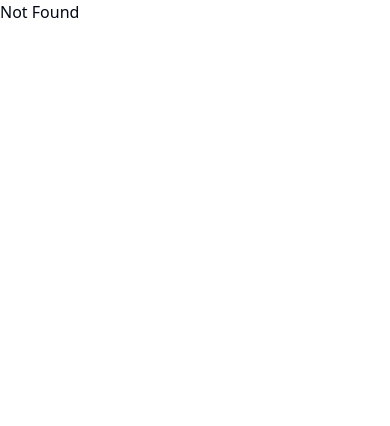
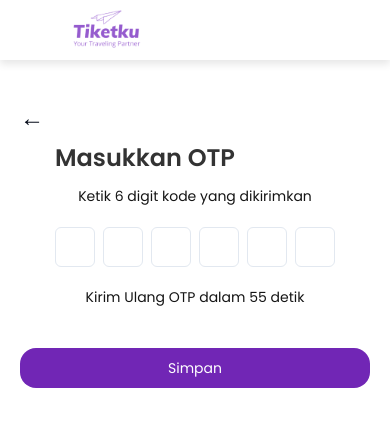
Before and after one commit to fariqmanaf/final-project-binar-FE, a React (Vite) app: page /auth/otp in a window 390 px wide. Shown: the top 426 px of the page. Built offline with nearby package versions, Linux system fonts and the light colour scheme.

Commit message:
add otp page

```diff
--- a/package.json
+++ b/package.json
@@ -23,6 +23,7 @@
     "@tanstack/react-router": "^1.82.2",
     "class-variance-authority": "^0.7.0",
     "clsx": "^2.1.1",
+    "input-otp": "^1.4.1",
     "lucide-react": "^0.460.0",
     "motion": "^11.11.17",
     "react": "^18.3.1",
--- /dev/null
+++ b/src/components/ui/input-otp.jsx
@@ -0,0 +1,53 @@
+import * as React from "react"
+import { OTPInput, OTPInputContext } from "input-otp"
+import { Dot } from "lucide-react"
+
+import { cn } from "@/lib/utils"
+
+const InputOTP = React.forwardRef(({ className, containerClassName, ...props }, ref) => (
+  <OTPInput
+    ref={ref}
+    containerClassName={cn("flex items-center gap-2 has-[:disabled]:opacity-50", containerClassName)}
+    className={cn("disabled:cursor-not-allowed", className)}
+    {...props} />
+))
+InputOTP.displayName = "InputOTP"
+
+const InputOTPGroup = React.forwardRef(({ className, ...props }, ref) => (
+  <div ref={ref} className={cn("flex items-center", className)} {...props} />
+))
+InputOTPGroup.displayName = "InputOTPGroup"
+
+const InputOTPSlot = React.forwardRef(({ index, className, ...props }, ref) => {
+  const inputOTPContext = React.useContext(OTPInputContext)
+  const { char, hasFakeCaret, isActive } = inputOTPContext.slots[index]
+
+  return (
+    (<div
+      ref={ref}
+      className={cn(
+        "relative flex h-10 w-10 items-center justify-center border-y border-r border-input text-sm transition-all first:rounded-l-md first:border-l last:rounded-r-md",
+        isActive && "z-10 ring-2 ring-ring ring-offset-background",
+        className
+      )}
+      {...props}>
+      {char}
+      {hasFakeCaret && (
+        <div
+          className="pointer-events-none absolute inset-0 flex items-center justify-center">
+          <div className="h-4 w-px animate-caret-blink bg-foreground duration-1000" />
+        </div>
+      )}
+    </div>)
+  );
+})
+InputOTPSlot.displayName = "InputOTPSlot"
+
+const InputOTPSeparator = React.forwardRef(({ ...props }, ref) => (
+  <div ref={ref} role="separator" {...props}>
+    <Dot />
+  </div>
+))
+InputOTPSeparator.displayName = "InputOTPSeparator"
+
+export { InputOTP, InputOTPGroup, InputOTPSlot, InputOTPSeparator }
--- a/src/routeTree.gen.ts
+++ b/src/routeTree.gen.ts
@@ -8,94 +8,113 @@
 // You should NOT make any changes in this file as it will be overwritten.
 // Additionally, you should also exclude this file from your linter and/or formatter to prevent it from being checked or modified.
 
-import { createFileRoute } from "@tanstack/react-router";
+import { createFileRoute } from '@tanstack/react-router'
 
 // Import Routes
 
-import { Route as rootRoute } from "./routes/__root";
+import { Route as rootRoute } from './routes/__root'
+import { Route as AuthOtpImport } from './routes/auth/otp'
 
 // Create Virtual Routes
 
-const IndexLazyImport = createFileRoute("/")();
-const AuthResetPasswordLazyImport = createFileRoute("/auth/reset-password")();
+const IndexLazyImport = createFileRoute('/')()
+const AuthResetPasswordLazyImport = createFileRoute('/auth/reset-password')()
 
 // Create/Update Routes
 
 const IndexLazyRoute = IndexLazyImport.update({
-  id: "/",
-  path: "/",
+  id: '/',
+  path: '/',
   getParentRoute: () => rootRoute,
-} as any).lazy(() => import("./routes/index.lazy").then((d) => d.Route));
+} as any).lazy(() => import('./routes/index.lazy').then((d) => d.Route))
 
 const AuthResetPasswordLazyRoute = AuthResetPasswordLazyImport.update({
-  id: "/auth/reset-password",
-  path: "/auth/reset-password",
+  id: '/auth/reset-password',
+  path: '/auth/reset-password',
   getParentRoute: () => rootRoute,
 } as any).lazy(() =>
-  import("./routes/auth/reset-password.lazy").then((d) => d.Route),
-);
+  import('./routes/auth/reset-password.lazy').then((d) => d.Route),
+)
+
+const AuthOtpRoute = AuthOtpImport.update({
+  id: '/auth/otp',
+  path: '/auth/otp',
+  getParentRoute: () => rootRoute,
+} as any)
 
 // Populate the FileRoutesByPath interface
 
-declare module "@tanstack/react-router" {
+declare module '@tanstack/react-router' {
   interface FileRoutesByPath {
-    "/": {
-      id: "/";
-      path: "/";
-      fullPath: "/";
-      preLoaderRoute: typeof IndexLazyImport;
-      parentRoute: typeof rootRoute;
-    };
-    "/auth/reset-password": {
-      id: "/auth/reset-password";
-      path: "/auth/reset-password";
-      fullPath: "/auth/reset-password";
-      preLoaderRoute: typeof AuthResetPasswordLazyImport;
-      parentRoute: typeof rootRoute;
-    };
+    '/': {
+      id: '/'
+      path: '/'
+      fullPath: '/'
+      preLoaderRoute: typeof IndexLazyImport
+      parentRoute: typeof rootRoute
+    }
+    '/auth/otp': {
+      id: '/auth/otp'
+      path: '/auth/otp'
+      fullPath: '/auth/otp'
+      preLoaderRoute: typeof AuthOtpImport
+      parentRoute: typeof rootRoute
+    }
+    '/auth/reset-password': {
+      id: '/auth/reset-password'
+      path: '/auth/reset-password'
+      fullPath: '/auth/reset-password'
+      preLoaderRoute: typeof AuthResetPasswordLazyImport
+      parentRoute: typeof rootRoute
+    }
   }
 }
 
 // Create and export the route tree
 
 export interface FileRoutesByFullPath {
-  "/": typeof IndexLazyRoute;
-  "/auth/reset-password": typeof AuthResetPasswordLazyRoute;
+  '/': typeof IndexLazyRoute
+  '/auth/otp': typeof AuthOtpRoute
+  '/auth/reset-password': typeof AuthResetPasswordLazyRoute
 }
 
 export interface FileRoutesByTo {
-  "/": typeof IndexLazyRoute;
-  "/auth/reset-password": typeof AuthResetPasswordLazyRoute;
+  '/': typeof IndexLazyRoute
+  '/auth/otp': typeof AuthOtpRoute
+  '/auth/reset-password': typeof AuthResetPasswordLazyRoute
 }
 
 export interface FileRoutesById {
-  __root__: typeof rootRoute;
-  "/": typeof IndexLazyRoute;
-  "/auth/reset-password": typeof AuthResetPasswordLazyRoute;
+  __root__: typeof rootRoute
+  '/': typeof IndexLazyRoute
+  '/auth/otp': typeof AuthOtpRoute
+  '/auth/reset-password': typeof AuthResetPasswordLazyRoute
 }
 
 export interface FileRouteTypes {
-  fileRoutesByFullPath: FileRoutesByFullPath;
-  fullPaths: "/" | "/auth/reset-password";
-  fileRoutesByTo: FileRoutesByTo;
-  to: "/" | "/auth/reset-password";
-  id: "__root__" | "/" | "/auth/reset-password";
-  fileRoutesById: FileRoutesById;
+  fileRoutesByFullPath: FileRoutesByFullPath
+  fullPaths: '/' | '/auth/otp' | '/auth/reset-password'
+  fileRoutesByTo: FileRoutesByTo
+  to: '/' | '/auth/otp' | '/auth/reset-password'
+  id: '__root__' | '/' | '/auth/otp' | '/auth/reset-password'
+  fileRoutesById: FileRoutesById
 }
 
 export interface RootRouteChildren {
-  IndexLazyRoute: typeof IndexLazyRoute;
-  AuthResetPasswordLazyRoute: typeof AuthResetPasswordLazyRoute;
+  IndexLazyRoute: typeof IndexLazyRoute
+  AuthOtpRoute: typeof AuthOtpRoute
+  AuthResetPasswordLazyRoute: typeof AuthResetPasswordLazyRoute
 }
 
 const rootRouteChildren: RootRouteChildren = {
   IndexLazyRoute: IndexLazyRoute,
+  AuthOtpRoute: AuthOtpRoute,
   AuthResetPasswordLazyRoute: AuthResetPasswordLazyRoute,
-};
+}
 
 export const routeTree = rootRoute
   ._addFileChildren(rootRouteChildren)
-  ._addFileTypes<FileRouteTypes>();
+  ._addFileTypes<FileRouteTypes>()
 
 /* ROUTE_MANIFEST_START
 {
@@ -104,11 +123,15 @@ export const routeTree = rootRoute
       "filePath": "__root.jsx",
       "children": [
         "/",
+        "/auth/otp",
         "/auth/reset-password"
       ]
     },
     "/": {
       "filePath": "index.lazy.jsx"
+    },
+    "/auth/otp": {
+      "filePath": "auth/otp.jsx"
     },
     "/auth/reset-password": {
       "filePath": "auth/reset-password.lazy.jsx"
--- /dev/null
+++ b/src/routes/auth/Otp.css
@@ -0,0 +1,158 @@
+@import url('https://fonts.googleapis.com/css2?family=Poppins:wght@400;600&display=swap');
+
+html, body {
+    height: 100%;
+    font-family: 'Poppins', sans-serif;
+}
+
+.container {
+    display: flex;
+    justify-content: center;
+    align-items: center;
+    flex-direction: column;
+    height: 100%;
+    width: 100%;
+    background-color: #ffffff;
+    margin: 0;
+}
+
+.navbar {
+    width: 100%;
+    background-color: #ffffff;
+    box-shadow: 0 4px 8px rgba(0, 0, 0, 0.1);
+    display: flex;
+    justify-content: flex-start;
+    padding: 10px 20px;
+    align-items: center;
+}
+
+.navbar-logo {
+    margin-left: 50px;
+    height: 40px;
+    cursor: pointer;
+}
+
+@keyframes fadeIn {
+    0% { opacity: 0; transform: translateY(-50px); }
+    100% { opacity: 1; transform: translateY(0); }
+}
+
+.otp-container {
+    width: 600px;
+    padding: 30px 20px;
+    background-color: #ffffff;
+    text-align: center;
+    position: relative;
+    margin-top: 20px;
+    animation: fadeIn 0.5s ease-in-out;
+}
+
+.back-button {
+    position: absolute;
+    top: 20px;
+    left: 20px;
+    font-size: 24px;
+    cursor: pointer;
+}
+
+.otp-container h1 {
+    margin-top: 30px;
+    margin-left: 35px;
+    text-align: left;
+    font-size: 24px;
+    margin-bottom: 10px;
+    color: #333333;
+}
+
+.otp-container p {
+    font-size: 14px;
+    color: #151515;
+    margin-bottom: 20px;
+}
+
+.otp-input-container {
+    display: flex;
+    justify-content: center;
+    margin-bottom: 20px;
+}
+
+.otp-input-container .otp-input {
+    width: 50px;
+    height: 50px;
+    font-size: 20px;
+    text-align: center;
+    border: 3px solid #ccc;
+    border-radius: 7px;
+    background-color: #ffffff;
+    box-shadow: inset 0 2px 4px rgba(0, 0, 0, 0.1);
+}
+
+.otp-input-container .otp-input:focus {
+    outline: none;
+    border: 2px solid #7126B5;
+}
+
+.resend-message {
+    font-size: 14px;
+    color: #151515;
+    margin-bottom: 40px;
+    margin-top: 10px;
+}
+
+.button-container {
+    display: flex;
+    justify-content: center;
+}
+
+.button-container .btn-primary {
+    background-color: #7126B5;
+    width: 100%;
+    max-width: 500px;
+    font-size: 14px;
+    line-height: 20px;
+    border-radius: 16px;
+    color: #ffffff;
+    border: none;
+    cursor: pointer;
+    transition: background-color 0.3s ease;
+}
+
+.button-container .btn-primary:hover {
+    background-color: #5a009d;
+}
+
+.resend-button {
+    background: none;
+    border: none;
+    color: red;
+    cursor: pointer;
+    text-decoration: underline;
+}
+
+@media (max-width: 768px) {
+    .otp-container {
+        width: 90%;
+    }
+    .otp-input-container .otp-input {
+        width: 40px;
+        height: 40px;
+        font-size: 18px;
+    }
+    .button-container .btn-primary {
+        max-width: 90%;
+    }
+}
+
+@media (max-width: 480px) {
+    .otp-container {
+        width: 100%;
+    }
+    .otp-input-container .otp-input {
+        width: 30px;
+        height: 30px;
+        font-size: 16px;
+    }
+    .button-container .btn-primary {
+        max-width: 100%;
+    }
+}
--- /dev/null
+++ b/src/routes/auth/otp.jsx
@@ -0,0 +1,90 @@
+import * as React from 'react'
+import { createFileRoute } from '@tanstack/react-router'
+import { Button } from '@/components/ui/button'
+import {
+  InputOTP,
+  InputOTPGroup,
+  InputOTPSlot,
+} from '@/components/ui/input-otp'
+import './Otp.css'
+import logo from '../../assets/logo.png'
+
+export const Route = createFileRoute('/auth/otp')({
+  component: Otp,
+})
+
+function Otp() {
+  const [otp, setOtp] = React.useState('')
+  const [timer, setTimer] = React.useState(60)
+  const [isTimerRunning, setIsTimerRunning] = React.useState(true)
+
+  React.useEffect(() => {
+    if (isTimerRunning && timer > 0) {
+      const intervalId = setInterval(() => {
+        setTimer((prevTimer) => prevTimer - 1)
+      }, 1000)
+
+      return () => clearInterval(intervalId)
+    } else if (timer === 0) {
+      setIsTimerRunning(false)
+    }
+  }, [timer, isTimerRunning])
+
+  const handleResend = () => {
+    setTimer(60)
+    setIsTimerRunning(true)
+  }
+
+  return (
+    <div className="container">
+      <nav className="navbar">
+        <img src={logo} alt="Logo" className="navbar-logo" />
+      </nav>
+      <div className="otp-container">
+        <div className="back-button">
+          <span>&larr;</span>
+        </div>
+        <h1>
+          <b>Masukkan OTP</b>
+        </h1>
+        <p>Ketik 6 digit kode yang dikirimkan</p>
+
+        {/* input otp  */}
+        <div className="otp-input-container">
+          <InputOTP maxLength={6}>
+            <InputOTPGroup>
+              <InputOTPSlot index={0} />
+            </InputOTPGroup>
+            <InputOTPGroup>
+              <InputOTPSlot index={1} />
+            </InputOTPGroup>
+            <InputOTPGroup>
+              <InputOTPSlot index={2} />
+            </InputOTPGroup>
+            <InputOTPGroup>
+              <InputOTPSlot index={3} />
+            </InputOTPGroup>
+            <InputOTPGroup>
+              <InputOTPSlot index={4} />
+            </InputOTPGroup>
+            <InputOTPGroup>
+              <InputOTPSlot index={5} />
+            </InputOTPGroup>
+          </InputOTP>
+        </div>
+        <div className="resend-message">
+          {isTimerRunning ? (
+            <>Kirim Ulang OTP dalam {timer} detik</>
+          ) : (
+            <button onClick={handleResend} className="resend-button">
+              Kirim Ulang
+            </button>
+          )}
+        </div>
+        <div className="button-container">
+          <Button className="btn-primary">Simpan</Button>
+        </div>
+      </div>
+    </div>
+  )
+}
```
Also changed, not shown: src/assets/logo.png (added), 1 other file (tests, documents, lock files or other folders).
